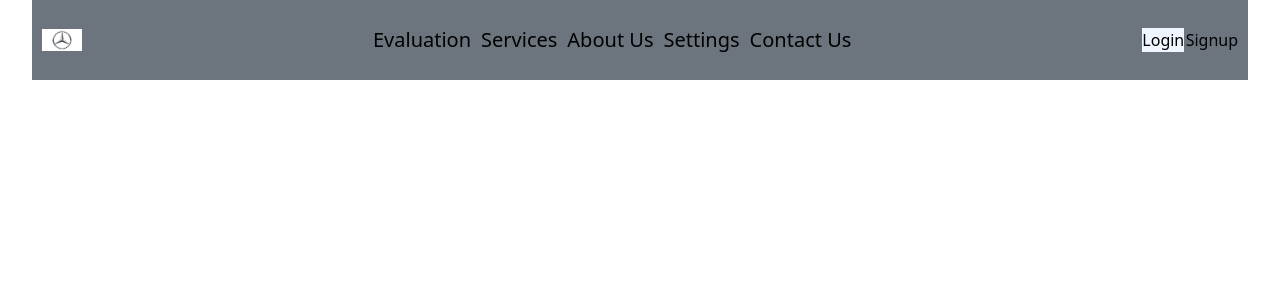
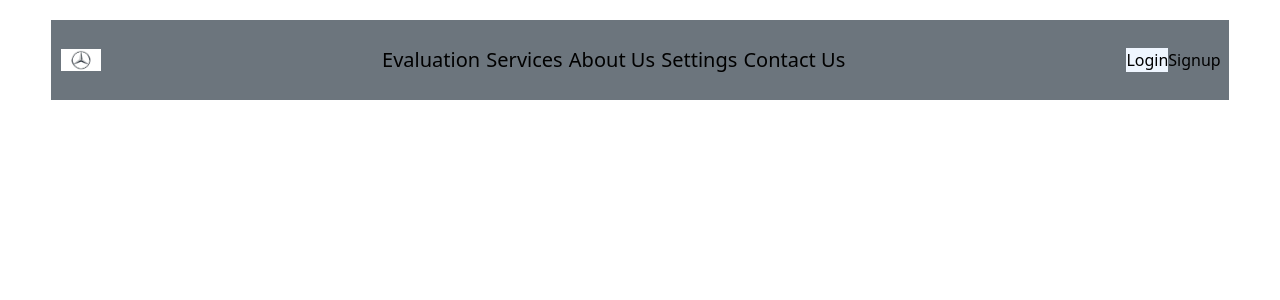
Before and after one commit to kamaubryan/Car-Evaluation, a React (Vite) app: page / in a window 1280 px wide. Shown: the top 300 px of the page. Built offline with nearby package versions, Linux system fonts and the light colour scheme.

Commit message:
Modified the landing page

```diff
--- a/src/Layout/Layout.jsx
+++ b/src/Layout/Layout.jsx
@@ -1,15 +1,16 @@
 import React from 'react'
-import LandingPage from '../Pages/LandingPage/LandingPage'
 import Navbar from '../Components/Navbar/Navbar'
 import { Outlet } from 'react-router-dom'
+import Footer from '../Components/Footer/Footer'
 
 function Layout() {
   return (
-  <>
+  <div className='p-5'>
  <Navbar/>
  <Outlet/>
+ <Footer/>
 
-  </>
+  </div>
   )
 }
 
```
